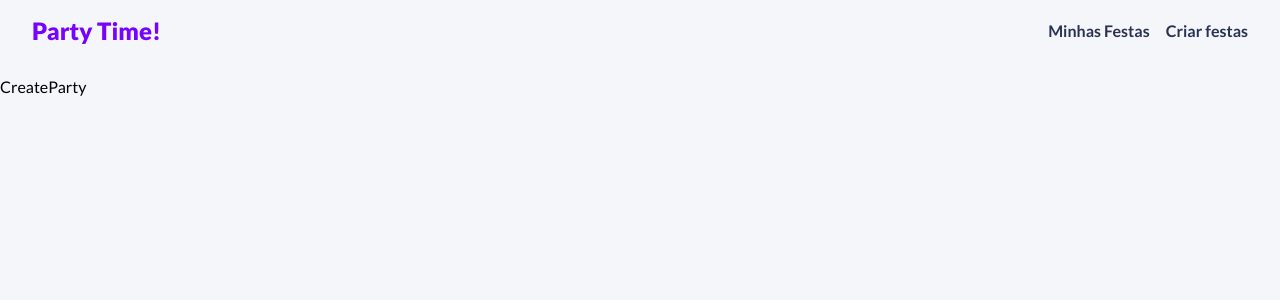
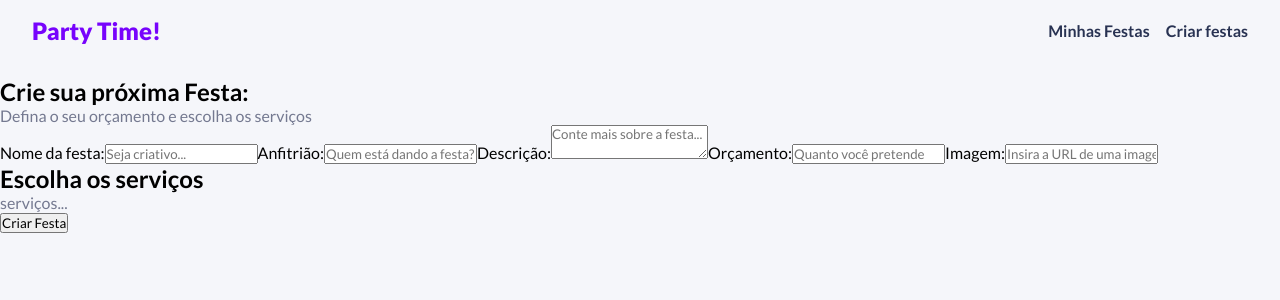
Before and after one commit to Matlima/ApplicationPartyTime, a React (Vite) app in the folder frontend/: page /party/new in a window 1280 px wide. Shown: the top 300 px of the page. Built offline with nearby package versions, Linux system fonts and the light colour scheme.

Commit message:
criando pagina de inserção de festas

```diff
--- a/frontend/src/routes/CreateParty.jsx
+++ b/frontend/src/routes/CreateParty.jsx
@@ -2,7 +2,42 @@
 
 const CreateParty = () => {
   return (
-    <div>CreateParty</div>
+    <div className="form-page">
+      <h2>Crie sua próxima Festa:</h2>
+      <p>Defina o seu orçamento e escolha os serviços</p>
+      <form>
+        <label>
+          <span>Nome da festa:</span>
+          <input type="text" placeholder="Seja criativo..." required/>
+        </label>
+        <label>
+          <span>Anfitrião:</span>
+          <input type="text" placeholder="Quem está dando a festa?" required/>
+        </label>
+        <label>
+          <span>Descrição:</span>
+          <textarea placeholder="Conte mais sobre a festa..." required></textarea>
+        </label>
+        <label>
+          <span>Orçamento:</span>
+          <input type="number" placeholder="Quanto você pretende investir?" required/>
+        </label>
+        <label>
+          <span>Imagem:</span>
+          <input type="text" placeholder="Insira a URL de uma imagem" required />
+        </label>
+        <label>
+          <div>
+            <h2>Escolha os serviços</h2>
+            <div className="services-container">
+              <p>serviços...</p>
+            </div>
+          </div>
+        </label>
+        <input type="submit" value="Criar Festa" className="btn" />
+      </form>
+
+    </div>
   )
 }
 
```
Also changed, not shown: 1 other file (tests, documents, lock files or other folders).
